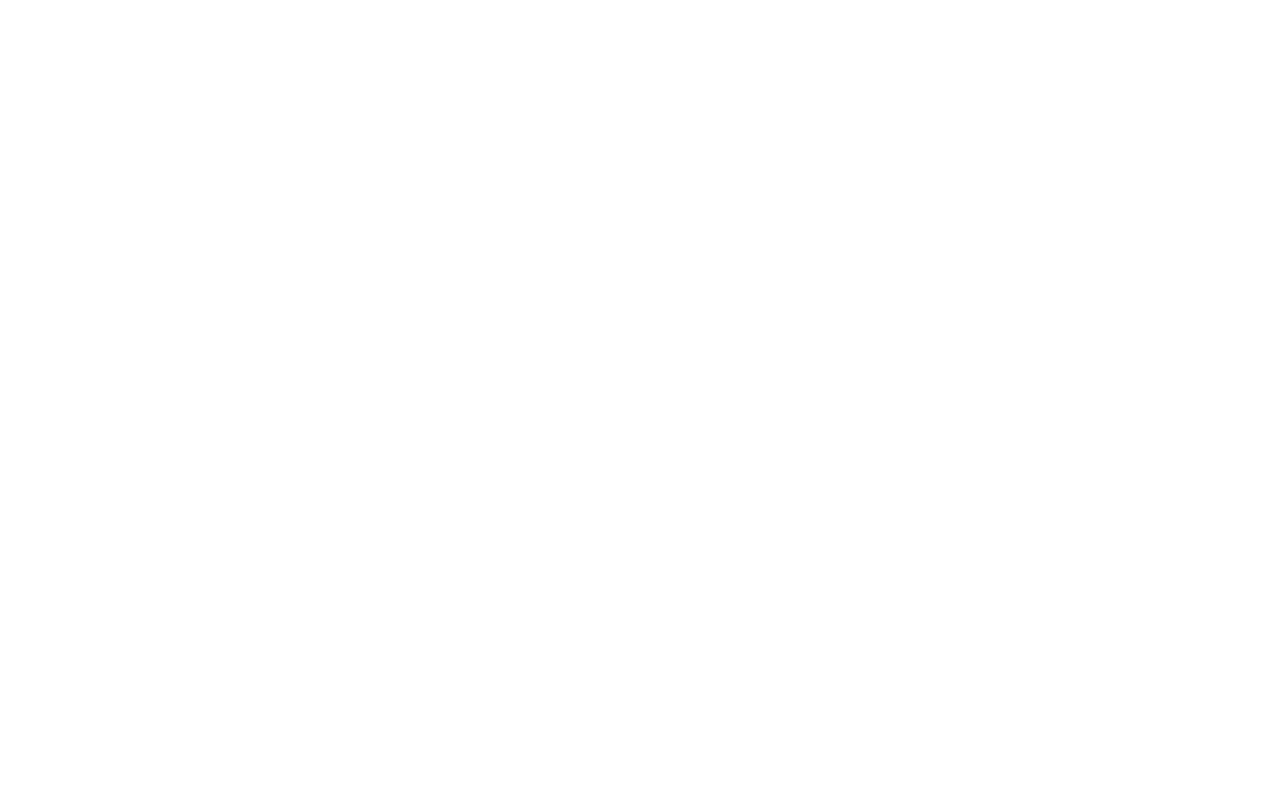
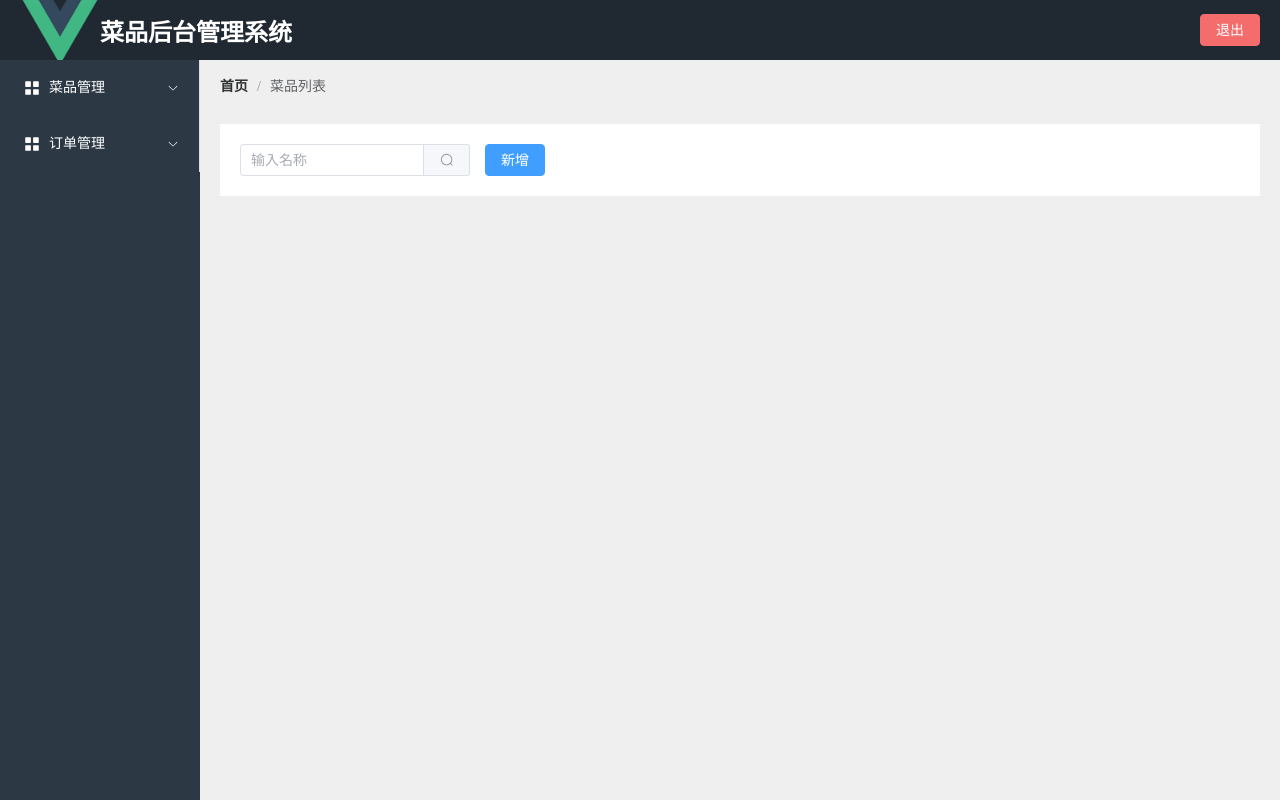
Before and after one commit to jinhuiDing/food-shop-admin, a Vue app: page /food in a window 1280 px wide. Before the commit this address had no page. Built offline with nearby package versions, Linux system fonts and the light colour scheme; sample sign-in values are in the browser's storage.

Commit message:
新增index页面，添加面包屑

```diff
--- a/src/App.vue
+++ b/src/App.vue
@@ -21,4 +21,13 @@
         display: flex;
         align-items: center;
     }
+
+    .page_content {
+        box-sizing: border-box;
+        display: block;
+        width: 100%;
+        padding: 20px;
+        background: #ffffff;
+        margin-top: 30px;
+    }
 </style>
--- a/src/router/index.js
+++ b/src/router/index.js
@@ -3,27 +3,33 @@
 import store from '../store/index.js'
 
 const routes = [
+
     {
         path: '/login',
-      name:'login',
-      component: ()=>import('../views/pages/login.vue')
+        name: 'login',
+        component: () => import('../views/pages/login.vue')
     },
     {
         path: '/',
         name: 'LayOut',
         component: LayOut,
-        redirect:"/index",
+        redirect: "/index",
         //    子路由,嵌套路由
-        children:[
+        children: [
             {
-                path:'/index',
-                name:'index',
-                component:()=>import("../views/foodList.vue")
+                path: '/index',
+                name: 'index',
+                component: () => import('../views/index.vue')
             },
             {
-                path:'/order',
-                name:'order',
-                component:()=>import("../views/orderList.vue")
+                path: '/food',
+                name: 'food',
+                component: () => import("../views/foodList.vue")
+            },
+            {
+                path: '/order',
+                name: 'order',
+                component: () => import("../views/orderList.vue")
             }
         ]
     }
@@ -33,7 +39,7 @@
     history: createWebHistory(),
     routes
 })
-router.beforeEach((to,from,next)=>{
+router.beforeEach((to, from, next) => {
     /*
     * to: 到那个路由
     * from: 从哪个页面
@@ -44,13 +50,13 @@
     const userInfo = store.state.userInfo.userInfo;
     console.log(userInfo);
 
-    if (!userInfo.username){
-        if (to.path==='/login'){
+    if (!userInfo.username) {
+        if (to.path === '/login') {
             next()
             return
         }
         next("/login")
-    }else{
+    } else {
         next()
     }
 })
--- a/src/util/service.js
+++ b/src/util/service.js
@@ -25,7 +25,7 @@
     loading.close()
     if (response.data.code !== 200) {
         ElMessage.error({
-            message: response.data.msg,
+            message: response.data.msg||'接口返回错误',
             type: 'error',
             duration: 2000
         })
--- a/src/views/Layout/LayOut.vue
+++ b/src/views/Layout/LayOut.vue
@@ -41,7 +41,7 @@
                                 <span>菜品管理</span>
                             </template>
                             <el-menu-item-group>
-                                <el-menu-item index="/index">菜单列表</el-menu-item>
+                                <el-menu-item index="/food">菜单列表</el-menu-item>
                             </el-menu-item-group>
                         </el-sub-menu>
                         <el-sub-menu index="2">
@@ -71,15 +71,16 @@
     import {reactive, toRefs} from 'vue'
     import {useStore} from 'vuex'
     import {useRouter} from 'vue-router'
+
     export default {
         name: "LayOut",
         setup() {
             const store = useStore()
-            const router=useRouter()
+            const router = useRouter()
             const data = reactive({})
             const logout = () => {
                 localStorage.removeItem('loginData')
-                store.commit('setUserInfo',{})
+                store.commit('setUserInfo', {})
                 router.push('/login')
             }
 
@@ -115,4 +116,8 @@
     .title {
         color: #ffffff;
     }
+
+    .el-main {
+        background: #efefef
+    }
 </style>
--- a/src/views/foodList.vue
+++ b/src/views/foodList.vue
@@ -1,18 +1,65 @@
 <template>
+
     <div>
-        食物列表
+        <!--        面包屑-->
+        <el-breadcrumb :separator-icon="ArrowRight">
+            <el-breadcrumb-item :to="{ path: '/' }">首页</el-breadcrumb-item>
+            <el-breadcrumb-item :to="{ path: '/food' }">菜品列表</el-breadcrumb-item>
+        </el-breadcrumb>
+        <!--        内容-->
+        <div class="page_content">
+
+            <div class="flex">
+                <el-input
+                        v-model="foodName"
+                        placeholder="输入名称"
+                        class="input_box"
+                >
+                    <template #append>
+                        <el-button @click="searchFood">
+                            <el-icon>
+                                <Search/>
+                            </el-icon>
+                        </el-button>
+                    </template>
+                </el-input>
+                <el-button type="primary" @click="addFood">新增</el-button>
+
+            </div>
+
+        </div>
+
     </div>
 </template>
 
 <script>
+    import {reactive} from "@vue/reactivity";
+
     export default {
         name: "foodList",
-        setup:(()=>{
+        setup: (() => {
+            const data = reactive({
+                foodName: ""
+            })
 
+            const searchFood = () => {
+                alert("查询")
+            }
+            const addFood = () => {
+                alert("新增")
+            }
+            return {
+                data,
+                searchFood,
+                addFood
+            }
         })
     }
 </script>
 
 <style scoped>
-
+    .input_box {
+        width: 230px;
+        margin-right: 15px;
+    }
 </style>
--- /dev/null
+++ b/src/views/index.vue
@@ -0,0 +1,17 @@
+<template>
+    <div>
+        <h1>
+            欢迎来到菜品后台管理系统
+        </h1>
+    </div>
+</template>
+
+<script>
+    export default {
+        name: "index"
+    }
+</script>
+
+<style scoped>
+
+</style>
--- a/vue.config.js
+++ b/vue.config.js
@@ -18,4 +18,5 @@
             }
         }
     }
+    //跨域代理 end
 })
```
Lines whose indentation alone changed are shown as unchanged.
